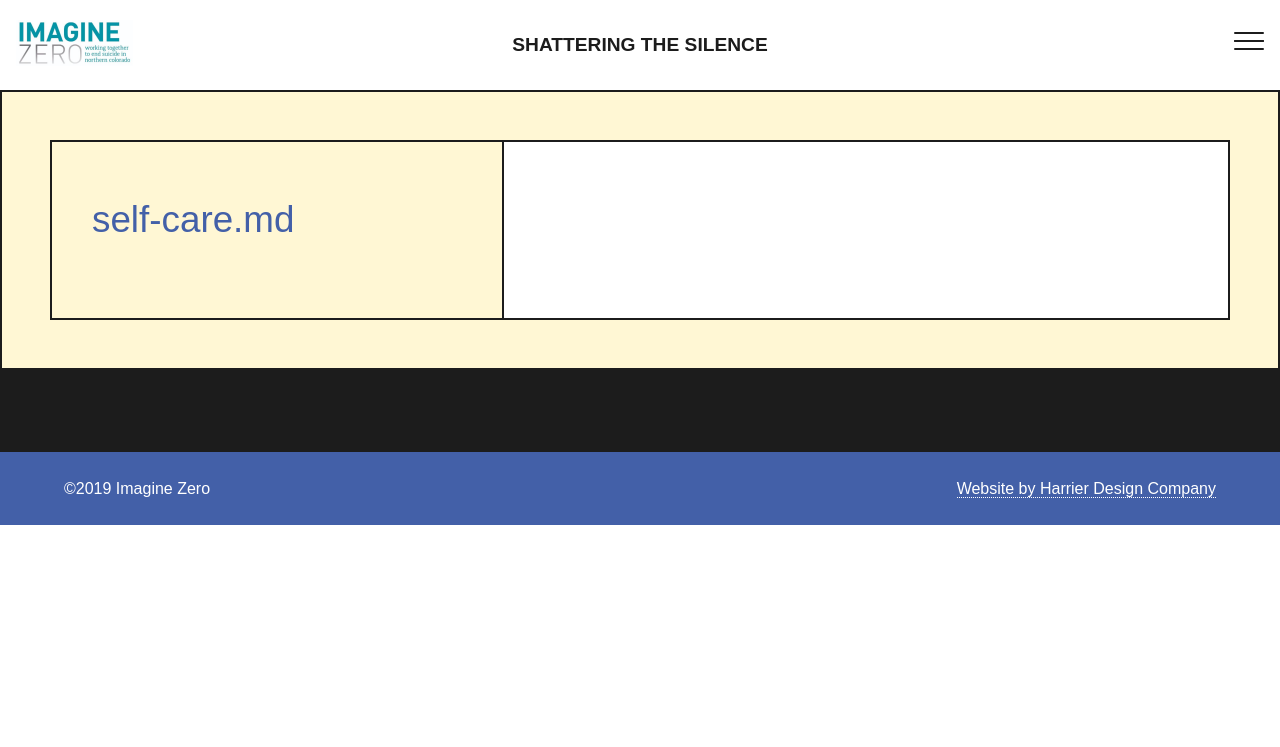
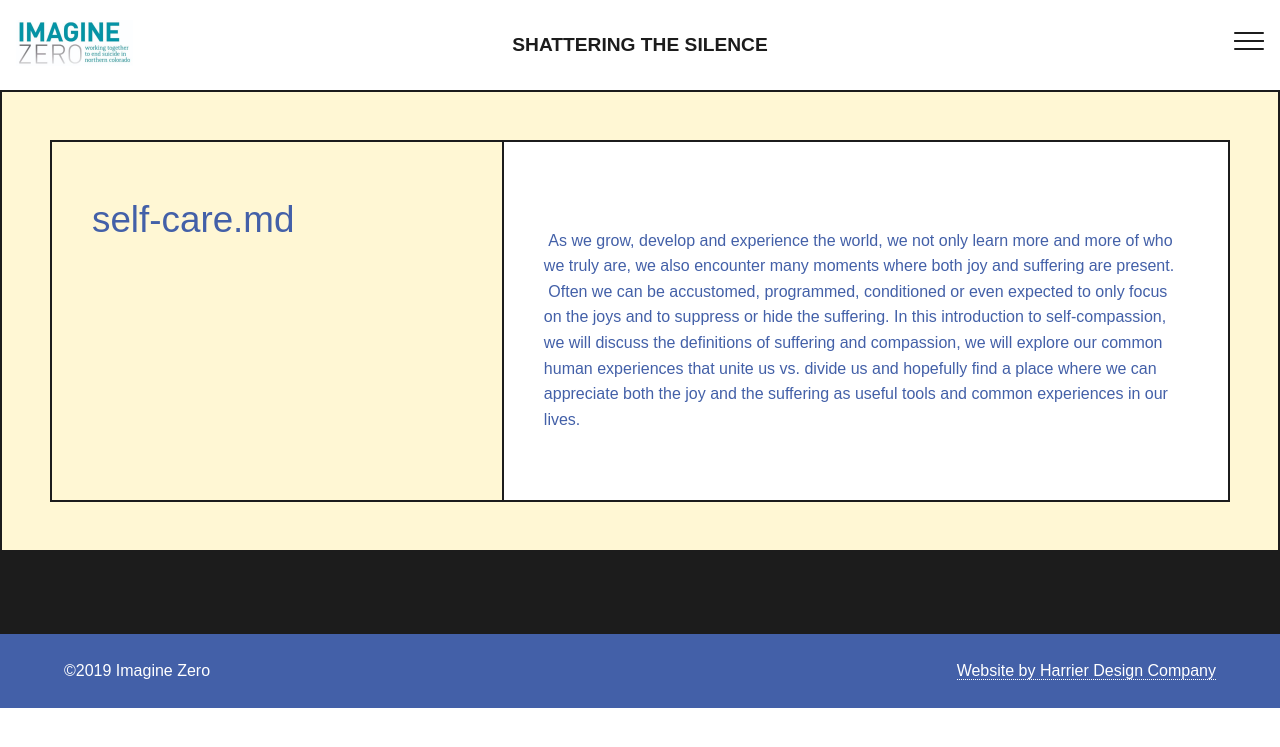
Before and after one commit to michaeldmcqueen/shatteringthesilence, a Jekyll site: the page built from _programs/self-care.md, in a window 1280 px wide. Shown: the top 747 px of the page. Built offline with Jekyll 4.4.1, drawn with Linux system fonts in a browser that asks for light colours; some web fonts are replaced.

Commit message:
Updated '_programs/self-care.md' via CloudCannon

```diff
--- a/_programs/self-care.md
+++ b/_programs/self-care.md
@@ -1,9 +1,15 @@
 ---
-title: Self Care
+title: 'Show yourSELF- Compassion: Befriend Yourself, See Others'
 presenter:
 image_path:
-start_time:
-end_time:
+start_time: '12:00 PM'
+end_time: '12:50 PM'
 upstairs_or_downstairs:
+  - Downstairs
 location:
+  - Main Venue
 ---
+
+&nbsp;
+
+&nbsp;As we grow, develop and experience the world, we not only learn more and more of who we truly are, we also encounter many moments where both joy and suffering are present. &nbsp;Often we can be accustomed, programmed, conditioned or even expected to only focus on the joys and to suppress or hide the suffering. In this introduction to self-compassion, we will discuss the definitions of suffering and compassion, we will explore our common human experiences that unite us vs. divide us and hopefully find a place where we can appreciate both the joy and the suffering as useful tools and common experiences in our lives. &nbsp;
```
